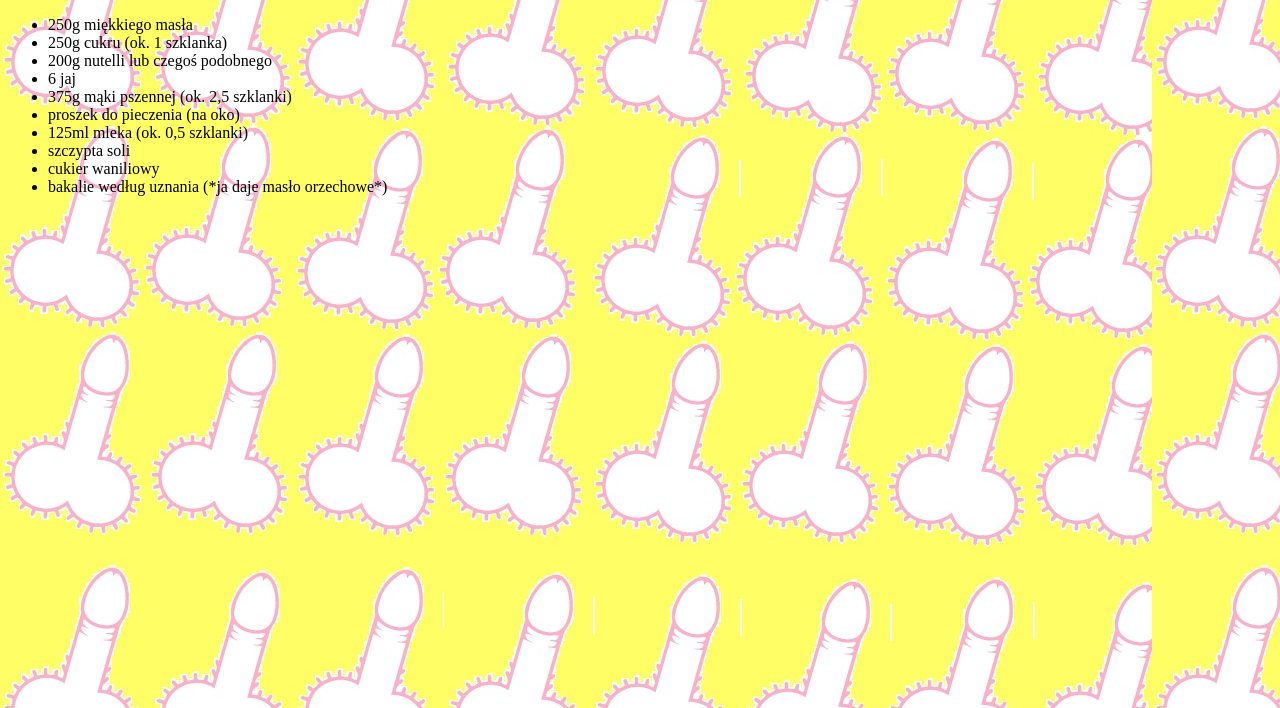
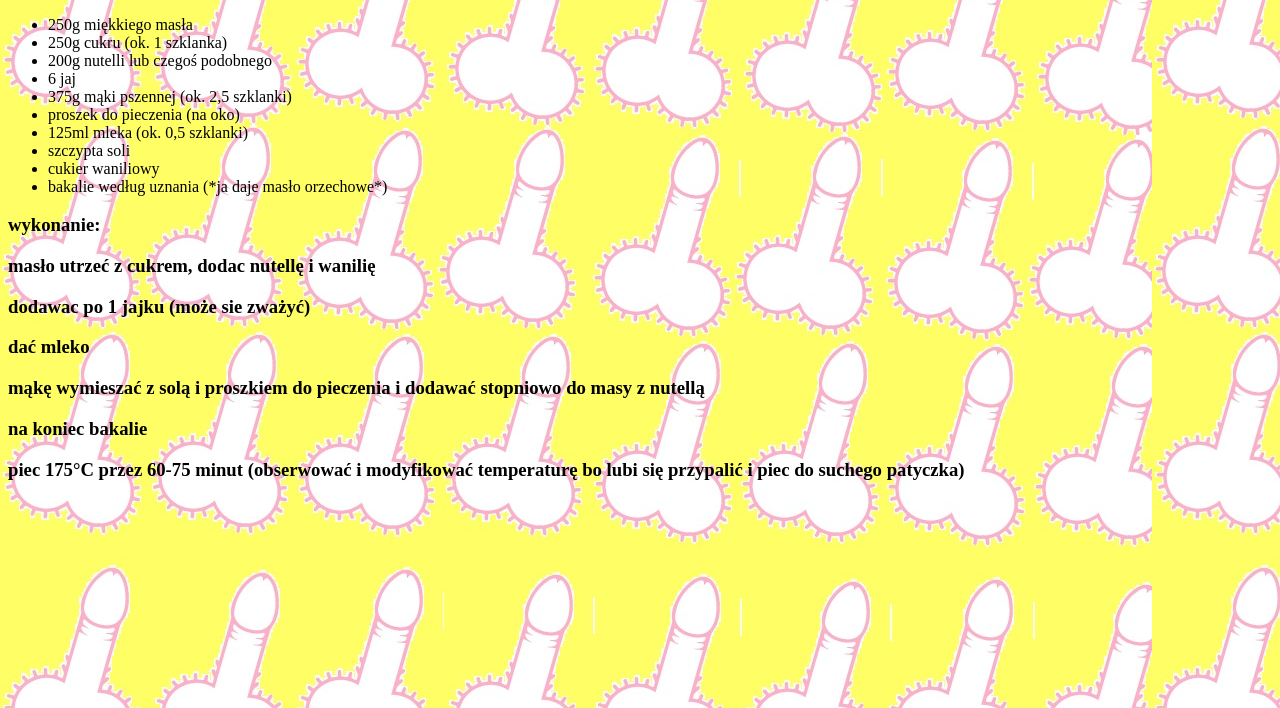
Before and after one commit to Kacperjo/A-wypierdalaj-chuju, a plain HTML site: page ciasto-z-nutello.html in a window 1280 px wide. Shown: the part 92-800 px from the top of the page. Drawn offline with Linux system fonts and the light colour scheme.

Commit message:
Update ciasto-z-nutello.html

```diff
--- a/ciasto-z-nutello.html
+++ b/ciasto-z-nutello.html
@@ -44,7 +44,29 @@
 			  bakalie według uznania (*ja daje masło orzechowe*)
 		  </li>
 	  </ul>
-
+	  <h3>
+		  <b>
+			  wykonanie:
+		  </b>
+	  </h3>
+	  <h3>
+		  masło utrzeć z cukrem, dodac nutellę i wanilię
+	  </h3>
+	  <h3>
+		  dodawac po 1 jajku (może sie zważyć)
+	  </h3>
+	  <h3>
+		  dać mleko
+	  </h3>
+	  <h3>
+		  mąkę wymieszać z solą i proszkiem do pieczenia i dodawać stopniowo do masy z nutellą
+	  </h3>
+	  <h3>
+		  na koniec bakalie
+	  </h3>
+	  <h3>
+		  piec 175&deg;C przez 60-75 minut (obserwować i modyfikować temperaturę bo lubi się przypalić i piec do suchego patyczka)
+	  </h3>
 
   </body>
 </html>
```
